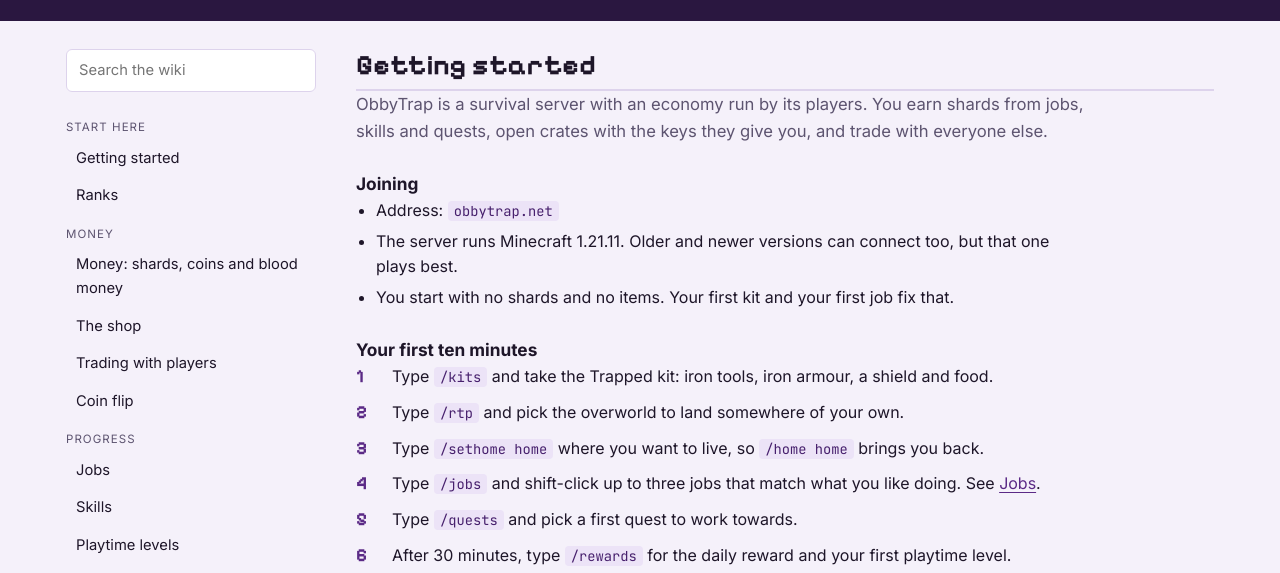
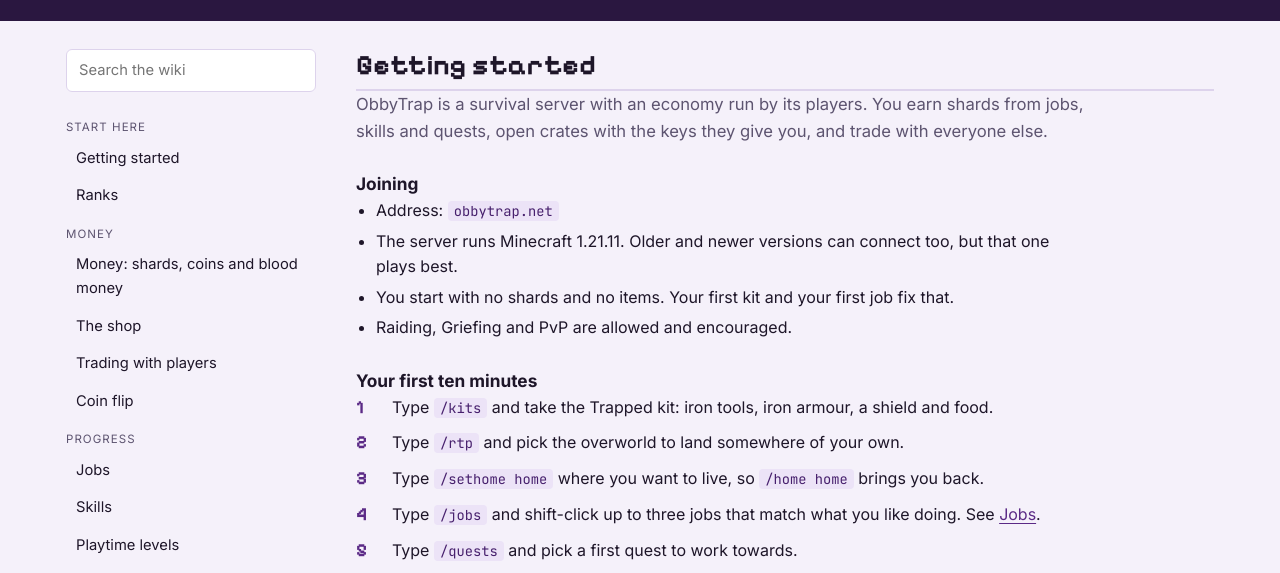
Before and after one commit to klumsy-Faeries/obbytrap-wiki, a plain HTML site: page smp/index.html in a window 1280 px wide. Shown: the part 217-790 px from the top of the page. Drawn offline with Linux system fonts and the light colour scheme.

Commit message:
Update index.html

```diff
--- a/smp/index.html
+++ b/smp/index.html
@@ -184,6 +184,7 @@ footer { color: var(--muted); font-size: 0.88rem; border-top: 1px solid var(--li
         <li>Address: <code>obbytrap.net</code></li>
         <li>The server runs Minecraft 1.21.11. Older and newer versions can connect too, but that one plays best.</li>
         <li>You start with no shards and no items. Your first kit and your first job fix that.</li>
+        <li>Raiding, Griefing and PvP are allowed and encouraged.</li>
       </ul>
 
       <h3>Your first ten minutes</h3>
```
